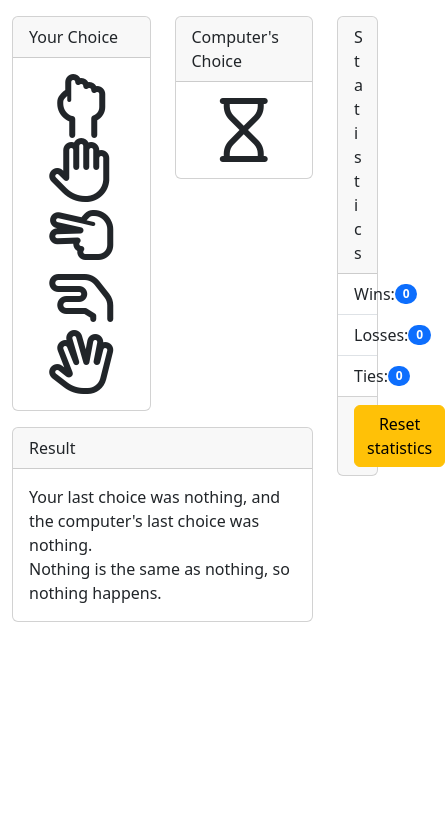
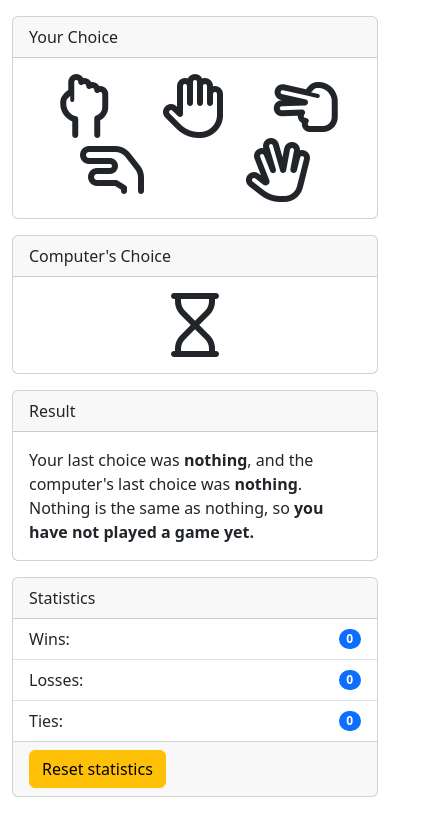
Before and after one commit to clarkson22/jsgame, a plain HTML site: page index.html in a window 390 px wide. Shown: the whole page, 445 px wide, since content can reach past the window. Drawn offline with nearby package versions, Linux system fonts and the light colour scheme.

Commit message:
Added mobile styling and added text coloring

```diff
--- a/game.js
+++ b/game.js
@@ -76,6 +76,10 @@ function evaluateWin(userChoice) {
 		losingChoice.textContent = computerChoice;
 		action.textContent = actions[0];
 		winorlose.textContent = winText[0];
+
+		//set text color
+		winorlose.className = ""
+		winorlose.classList.add("text-primary");
 
 		//update counter
 		sessionStorage.setItem("ties", Number(sessionStorage.getItem("ties")) + 1);
@@ -203,6 +207,10 @@ function lose(userChoice) {
 	losingChoice.textContent = userChoice;
 	winorlose.textContent = winText[2];
 
+	//set text color
+	winorlose.className = ""
+	winorlose.classList.add("text-danger");
+
 	//update counter
 	sessionStorage.setItem("losses", Number(sessionStorage.getItem("losses")) + 1);
 	losses.textContent = Number(sessionStorage.getItem("losses"));
@@ -214,12 +222,16 @@ function win(userChoice) {
 	losingChoice.textContent = computerChoice;
 	winorlose.textContent = winText[1];
 
+	//set text color
+	winorlose.className = ""
+	winorlose.classList.add("text-success");
+
 	//update counter
 	sessionStorage.setItem("wins", Number(sessionStorage.getItem("wins")) + 1);
 	wins.textContent = Number(sessionStorage.getItem("wins"));
 }
 
-function reset(){
+function reset() {
 	sessionStorage.setItem("wins", "0");
 	wins.textContent = Number(sessionStorage.getItem("wins"));
 
--- a/index.html
+++ b/index.html
@@ -21,16 +21,16 @@
 
 	<div class="container-fluid">
 		<div class="row">
-			<div class="col col-10">
+			<div class="col col-xxl-10 col-xl-10 col-lg-12 col-md-12 col-sm-12 col-12">
 				<div class="row">
-					<div class="col">
+					<div class="col col-xxl-6 col-xl-6 col-lg-12 col-md-12 col-sm-12 col-12">
 						<div class="card">
 							<div class="card-header">
 								Your Choice
 							</div>
 
 							<div class="card-body">
-								<div class="container text-center">
+								<div class="container-fluid text-center">
 									<div class="row">
 										<div class="col">
 											<i value="rock" onclick="evaluateWin('rock')" class="fa-regular fa-hand-rock"></i>
@@ -53,7 +53,8 @@
 
 						</div>
 					</div>
-					<div class="col">
+
+					<div class="col col-xxl-6 col-xl-6 col-lg-12 col-md-12 col-sm-12 col-12">
 						<div class="card">
 							<div class="card-header">
 								Computer's Choice
@@ -77,8 +78,8 @@
 							</div>
 
 							<div class="card-body">
-								Your last choice was <span id="userLastChoice">nothing</span>, and the computer's last choice was <span id="computerLastChoice">nothing</span>.<br />
-								<span id="winningChoice">nothing</span> <span id="action">is the same as</span> <span id="losingChoice">nothing</span>, so <span id="winorlose">nothing happens.</span>
+								Your last choice was <b><span id="userLastChoice">nothing</span></b>, and the computer's last choice was <b><span id="computerLastChoice">nothing</span></b>.<br />
+								<span id="winningChoice">nothing</span> <span id="action">is the same as</span> <span id="losingChoice">nothing</span>, so <b><span id="winorlose">you have not played a game yet.</span></b>
 							</div>
 						</div>
 					</div>
@@ -86,7 +87,7 @@
 				</div>
 			</div>
 
-			<div class="col col-2">
+			<div class="col col-xxl-2 col-xl-2 col-lg-12 col-md-12 col-sm-12 col-12">
 				<div class="card">
 					<div class="card-header">
 						Statistics
```
